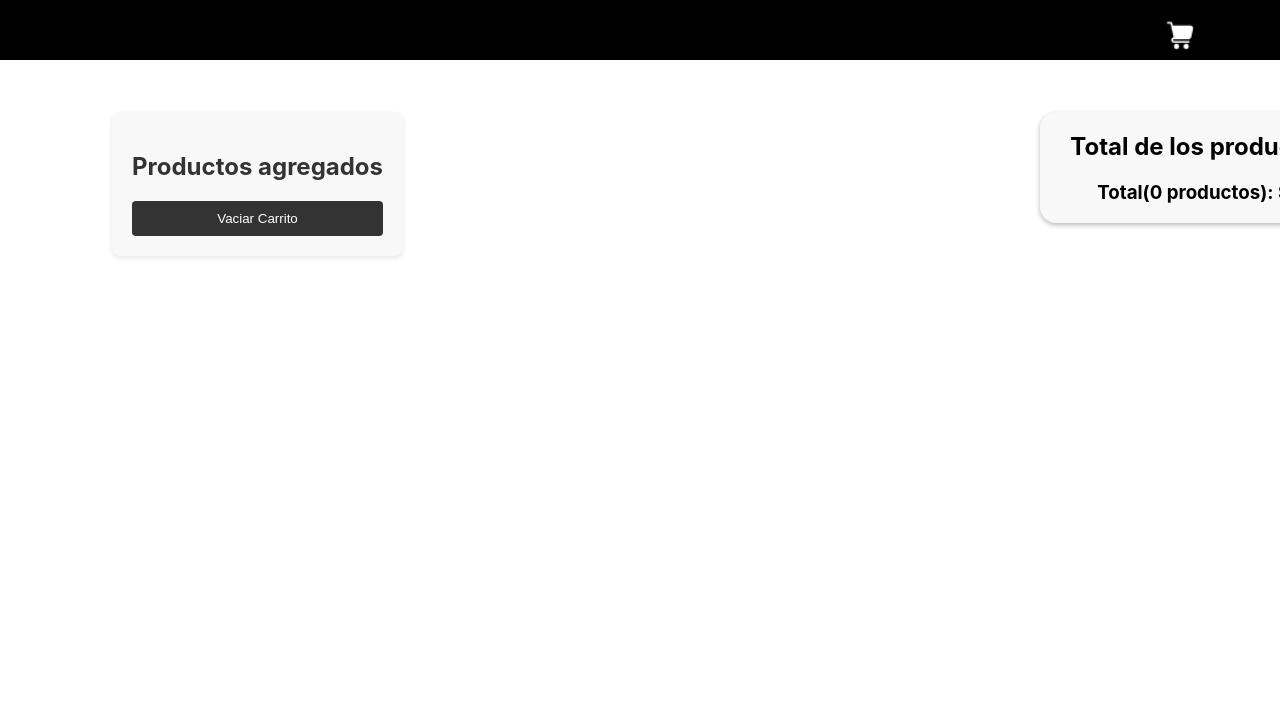
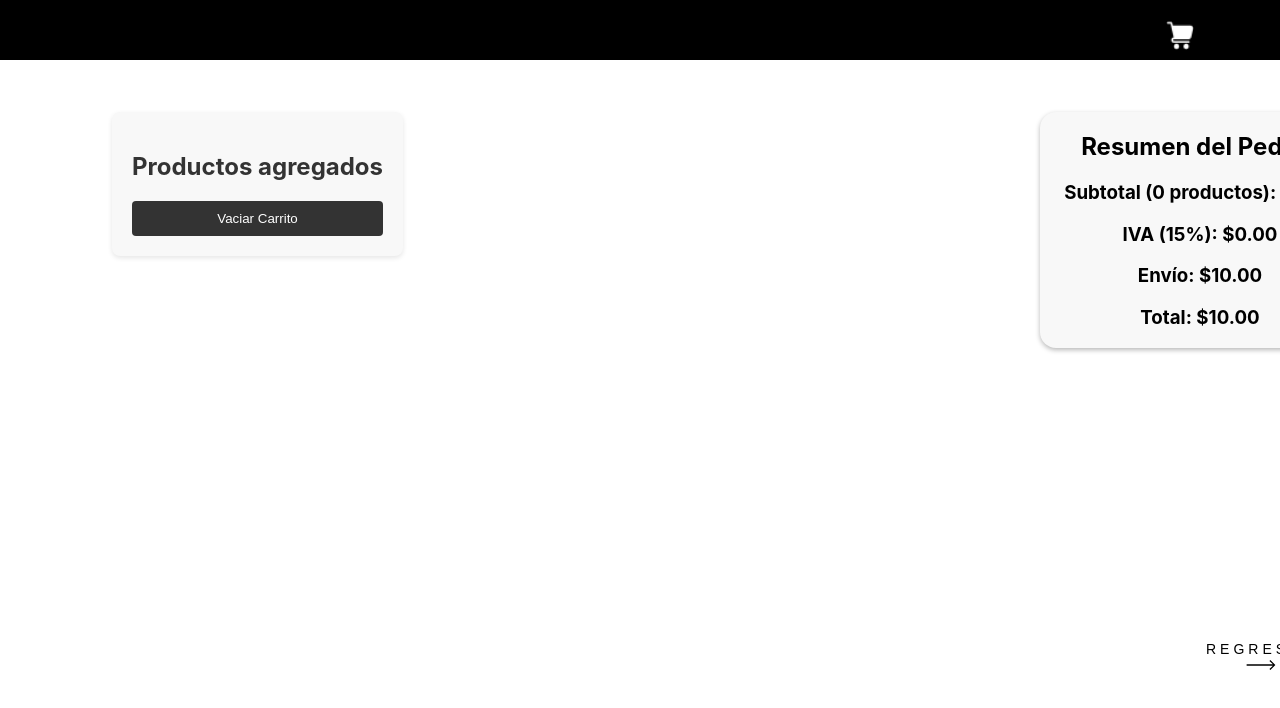
Before and after one commit to yonxsd/carrito-de-compras, a React (Create React App) app: page /Carrito in a window 1280 px wide. Shown: the top 708 px of the page. Built offline with nearby package versions, Linux system fonts and the light colour scheme.

Commit message:
modificado

```diff
--- a/package.json
+++ b/package.json
@@ -39,5 +39,8 @@
       "last 1 firefox version",
       "last 1 safari version"
     ]
+  },
+  "devDependencies": {
+    "tailwindcss": "^3.4.3"
   }
 }
--- a/src/App.js
+++ b/src/App.js
@@ -1,4 +1,3 @@
-import logo from './logo.svg';
 import './App.css';
 import Nav from './pages/Nav';
 
--- a/src/Components/Carrito.jsx
+++ b/src/Components/Carrito.jsx
@@ -2,6 +2,7 @@ import React from 'react'
 import '../css/carr.css' // Importacion de estilos
 import { useSelector, useDispatch } from 'react-redux';// Importa hooks de react-redux para interactuar con el estado global de Redux.
 import { removeItem, clearCart } from '../features/cart/CartSlice';// Importa las acciones para eliminar un ítem y vaciar el carrito desde el slice del carrito.
+import {  Link } from 'react-router-dom';// Importa componentes de react-router-dom para definir rutas y enlaces
 
 const Carrito = () => {
 
@@ -22,10 +23,19 @@ const Carrito = () => {
   };
 
   // Calcula el precio total de los productos en el carrito
-  const total = items.reduce((sum, item) => sum + item.price, 0);
+  const subtotal = items.reduce((sum, item) => sum + item.price, 0);
 
   // Calcula el número total de productos en el carrito
   const itemCount = items.length;
+
+  // Calcula el IVA del subtotal
+  const iva = subtotal * 0.15;
+
+  // Define el costo de envío
+  const shippingCost = 10;
+
+ // Calcula el total final sumando el subtotal, el IVA y el costo de envío
+ const total = subtotal + iva + shippingCost;
 
   return (
     <div>
@@ -54,9 +64,34 @@ const Carrito = () => {
 
       {/* Contenedor para mostrar el total de los productos */}
       <div className='total'>
-        <h2>Total de los productos</h2>
-        <h3>Total({itemCount} productos): ${total}</h3>
+        <h2>Resumen del Pedido</h2>
+        <h3>Subtotal ({itemCount} productos): ${subtotal.toFixed(2)}</h3>
+        <h3>IVA (15%): ${iva.toFixed(2)}</h3>
+        <h3>Envío: ${shippingCost.toFixed(2)}</h3>
+        <h3>Total: ${total.toFixed(2)}</h3>
       </div>
+
+      <div className='regresar'>
+        <button class="cta">
+          <Link to="/" className='li'><span class="hover-underline-animation"> Regresar </span></Link>
+          <svg
+            id="arrow-horizontal"
+            xmlns="http://www.w3.org/2000/svg"
+            width="30"
+            height="10"
+            viewBox="0 0 46 16"
+          >
+            <path
+              id="Path_10"
+              data-name="Path 10"
+              d="M8,0,6.545,1.455l5.506,5.506H-30V9.039H12.052L6.545,14.545,8,16l8-8Z"
+              transform="translate(30)"
+            ></path>
+          </svg>
+        </button>
+
+      </div>
+
     </div>
   )
 }
--- a/src/css/carr.css
+++ b/src/css/carr.css
@@ -1,5 +1,7 @@
 /* estilo del contenedor */
-
+*{
+  text-decoration: none;
+}
 .carrito-container {
   position: absolute;
   padding: 20px;
@@ -150,3 +152,62 @@
   box-shadow: 0 2px 5px rgba(0, 0, 0, 0.284);
   width: 25%;
 }
+
+
+.regresar {
+  position: absolute;
+  margin-top: 40rem;
+  margin-left: 75rem;
+  text-decoration: none;
+}
+.cta  {
+
+  border: none;
+  background: none;
+  cursor: pointer;
+}
+
+.cta span {
+  padding-bottom: 7px;
+  letter-spacing: 4px;
+  font-size: 14px;
+  padding-right: 15px;
+  text-transform: uppercase;
+}
+
+.cta svg {
+  transform: translateX(-8px);
+  transition: all 0.3s ease;
+}
+
+.cta:hover svg {
+  transform: translateX(0);
+}
+
+.cta:active svg {
+  transform: scale(0.9);
+}
+
+.hover-underline-animation {
+  position: relative;
+  color: black;
+  padding-bottom: 20px;
+}
+
+.hover-underline-animation:after {
+  content: "";
+  position: absolute;
+  width: 100%;
+  transform: scaleX(0);
+  height: 2px;
+  bottom: 0;
+  left: 0;
+  background-color: #000000;
+  transform-origin: bottom right;
+  transition: transform 0.25s ease-out;
+}
+
+.cta:hover .hover-underline-animation:after {
+  transform: scaleX(1);
+  transform-origin: bottom left;
+}
```
Also changed, not shown: tailwind.config.js (added, +8 -0 lines), 1 other file (tests, documents, lock files or other folders).
